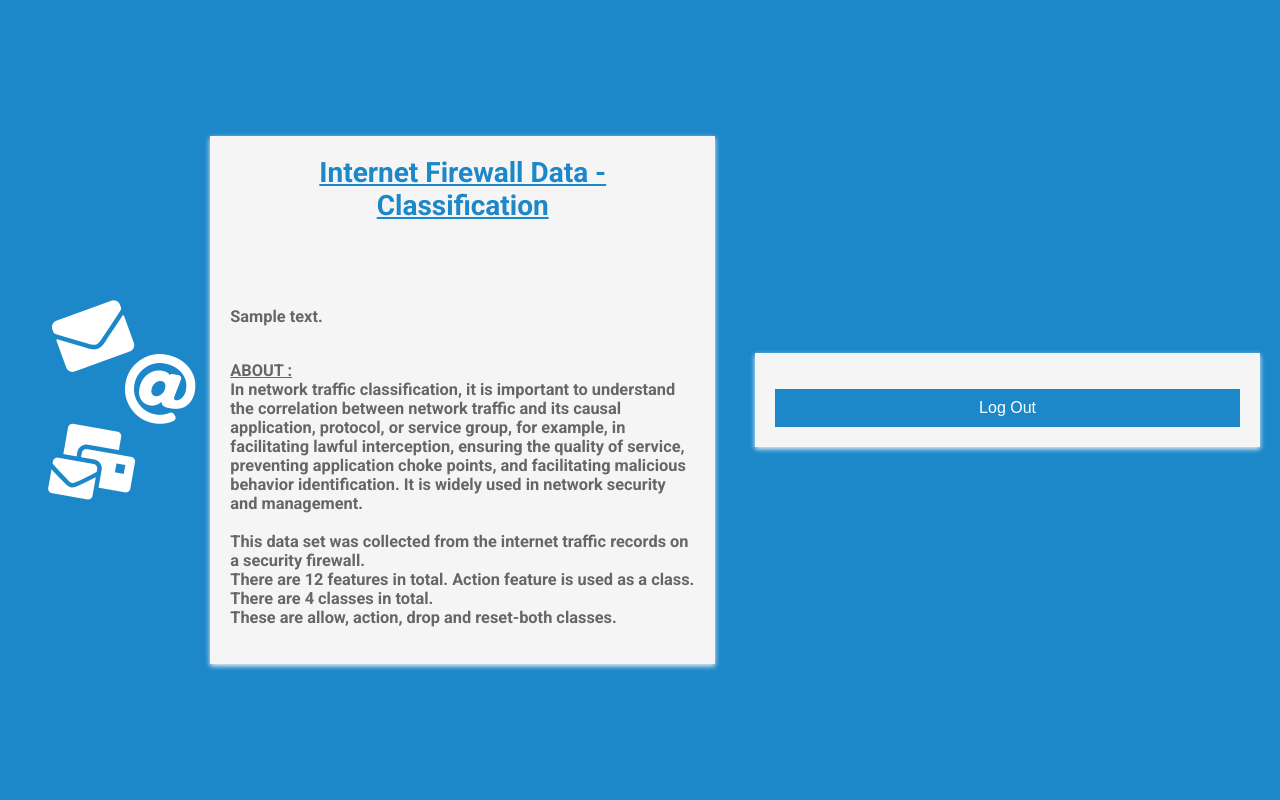
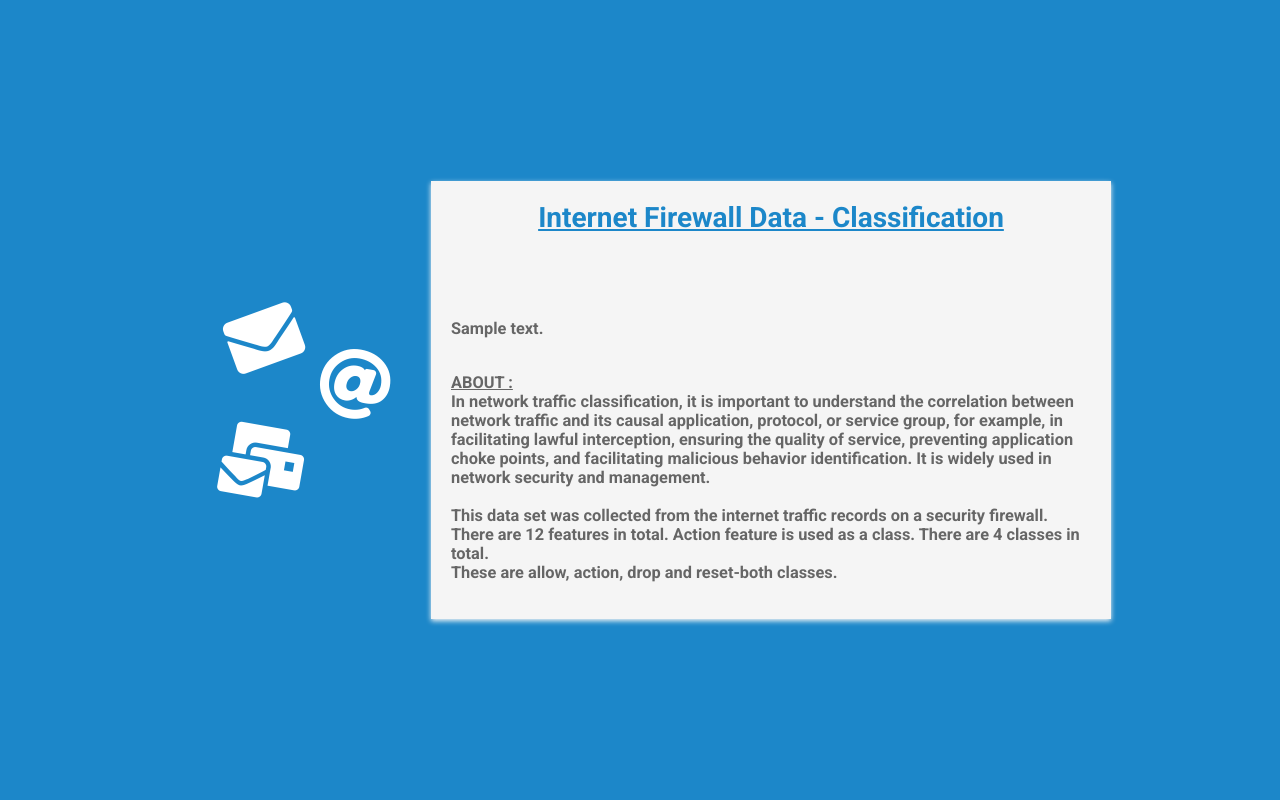
Before and after one commit to DebmalyaRay9989/traffic_classification_app, a Flask app: template templates/results.html in a window 1280 px wide. Run offline with Flask 2, Linux system fonts and the light colour scheme; the template is opened without the code that fills it: most values are stand-ins (such as "Sample title", 1, 10 or a date in 2020); parts of the project's set-up code (start-up, migrations or seed data) failed here and were passed over; some libraries are stand-ins or nearby versions.

Commit message:
Update results.html
.

```diff
--- a/templates/results.html
+++ b/templates/results.html
@@ -139,11 +139,6 @@
 
         </div>
       </form>
-       <form action="{{ url_for('form_login')}}" method="post">
-	<br>
-	<button id="sub" type="submit ">Log Out</button>
-	<br>
-       </form>
     </div>
   </body>
 </html>
```
